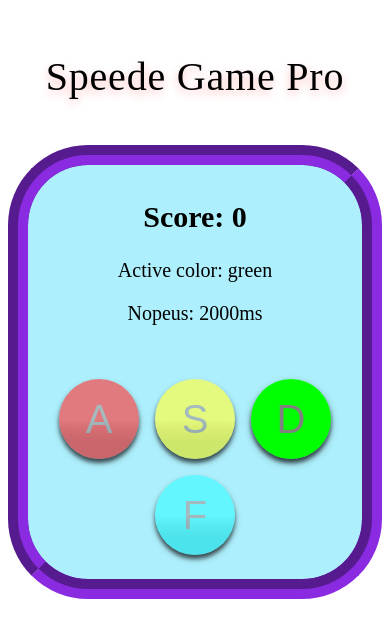
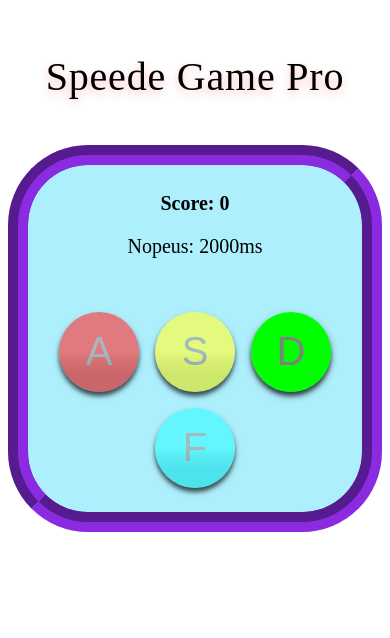
Before and after one commit to jamktiko/ryhma5, a SvelteKit app in the folder speedepeli/: page /peli in a window 390 px wide. Shown: the top 638 px of the page. Built offline with nearby package versions, Linux system fonts and the light colour scheme; a web font is replaced by a local one.

Commit message:
score fontin pienennys ja activecolorin poisto

```diff
--- a/speedepeli/src/routes/peli/+page.svelte
+++ b/speedepeli/src/routes/peli/+page.svelte
@@ -150,7 +150,7 @@
 	{:else}
 		<div class="score-display">
 			<h2>Score: {score}</h2>
-			<p>Active color: {activeColor}</p>
+			<!-- <p>Active color: {activeColor}</p> -->
 			<p>Nopeus: {gameSpeed}ms</p>
 		</div>
 		<div class="button-container">
@@ -224,6 +224,9 @@
 			width: 96%;
 			margin: 2%;
 		}
+		h2, p {
+		font-size: 20px;
+		}
 	}
 	.countdown-display {
 		font-family: 'Jersey 10';
@@ -235,4 +238,5 @@
 		font-size: 30px;
 		margin: 10px 0;
 	}
+
 </style>
--- a/speedepeli/src/routes/peli2/+page.svelte
+++ b/speedepeli/src/routes/peli2/+page.svelte
@@ -138,7 +138,7 @@
 		<div class="score-display">
 			<h2>Score: {score}</h2>
 			<div class="timer">Time: {timeRemaining}s</div>
-			<p>Active color: {activeColor}</p>
+			<!-- <p>Active color: {activeColor}</p> -->
 		</div>
 		<div class="button-container">
 			<Button
@@ -223,4 +223,10 @@
 		font-size: 30px;
 		margin: 10px 0;
 	}
+
+	@media (max-width:600px) {
+		.score-display, .timer {
+			font-size: 15px;
+		}
+	}
 </style>
```
